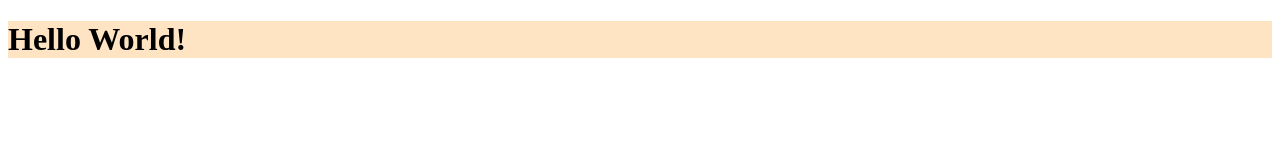
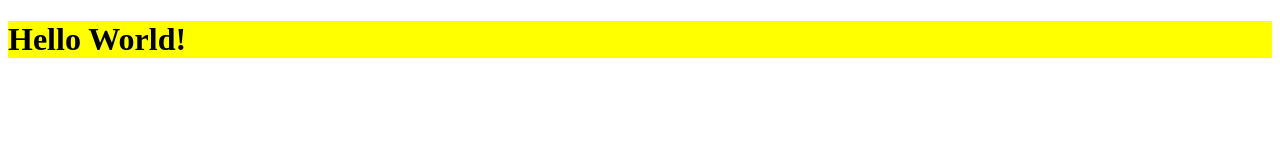
Before and after one commit to JulianaOsemeke/Microverse-Html-Css-Linters, a plain HTML site: page index.html in a window 1280 px wide. Drawn offline with Linux system fonts and the light colour scheme.

Commit message:
modified style.css file

```diff
--- a/style.css
+++ b/style.css
@@ -1,4 +1,4 @@
 
  h1{
-     background-color: bisque;
+     background-color: #ff0;
     }
```
